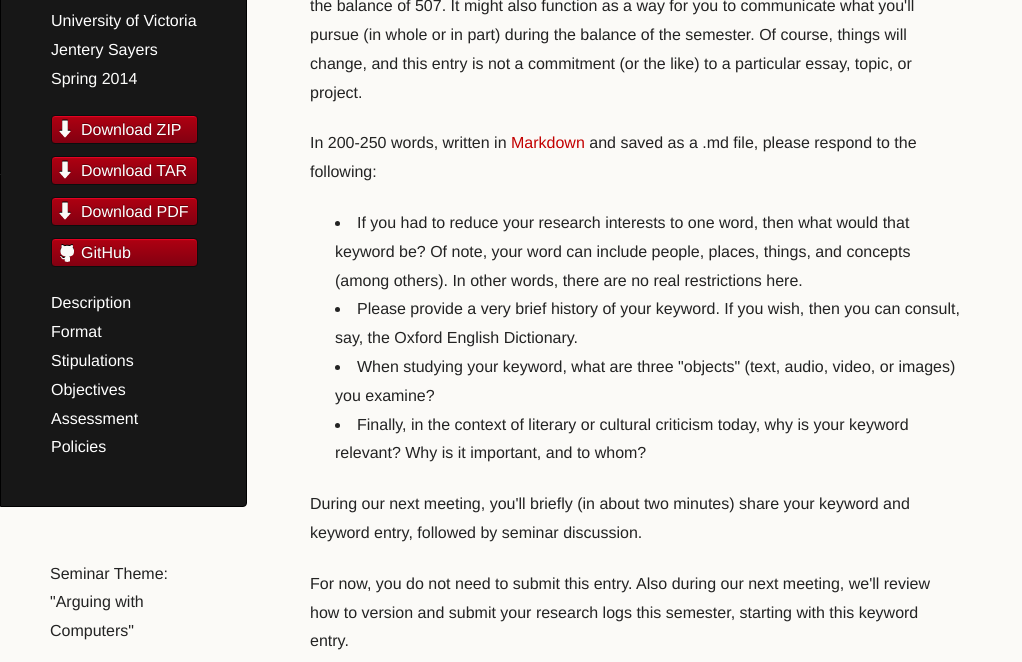
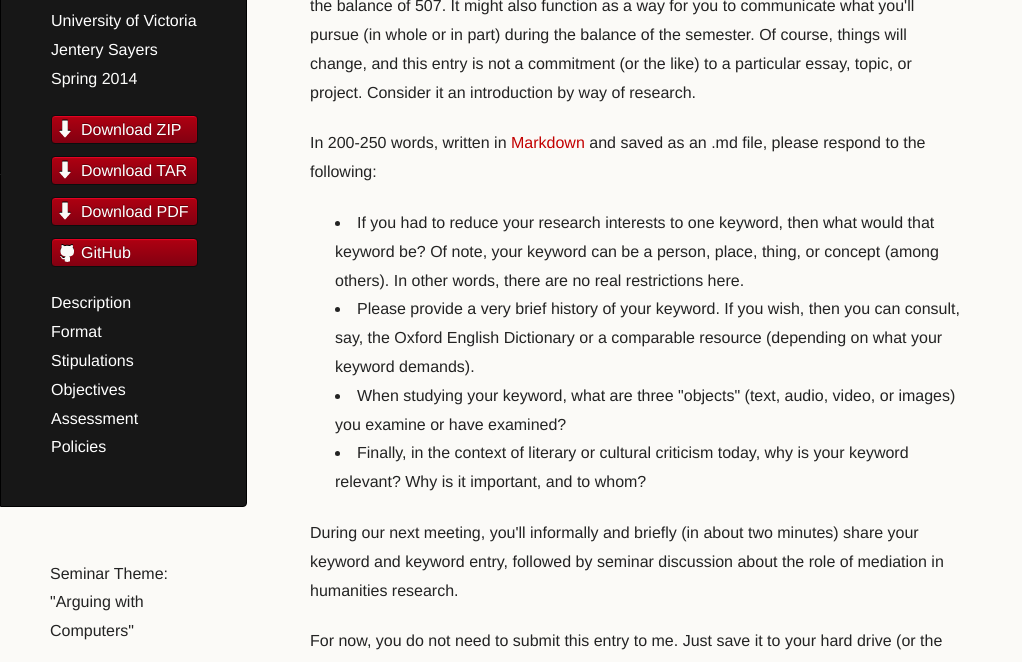
Before and after one commit to uvicmakerlab/507, a plain HTML site: page log1.html in a window 1280 px wide. Shown: the part 122-784 px from the top of the page, without its empty margins (0-1022 px from the left). Drawn offline with Linux system fonts and the light colour scheme.

Commit message:
copy edits

```diff
--- a/log1.html
+++ b/log1.html
@@ -34,19 +34,19 @@
         <h3>
 <a name="description" class="anchor" href="#description"><span class="octicon octicon-link"></span></a>Log 1: Keyword Statement</h3>
 
-<p>The point of this log entry (your first in English 507) is to convey your research interests to the balance of 507. It might also function as a way for you to communicate what you'll pursue (in whole or in part) during the balance of the semester. Of course, things will change, and this entry is not a commitment (or the like) to a particular essay, topic, or project.</p>
+<p>The point of this log entry (your first in English 507) is to convey your research interests to the balance of 507. It might also function as a way for you to communicate what you'll pursue (in whole or in part) during the balance of the semester. Of course, things will change, and this entry is not a commitment (or the like) to a particular essay, topic, or project. Consider it an introduction by way of research.</p>
 
-<p>In 200-250 words, written in <a href="http://daringfireball.net/projects/markdown/syntax" target="_blank">Markdown</a> and saved as a .md file, please respond to the following:<ul>
-<li>If you had to reduce your research interests to one word, then what would that keyword be? Of note, your word can include people, places, things, and concepts (among others). In other words, there are no real restrictions here.</li>
-<li>Please provide a very brief history of your keyword. If you wish, then you can consult, say, the Oxford English Dictionary.</li>
-<li>When studying your keyword, what are three "objects" (text, audio, video, or images) you examine?</li>
+<p>In 200-250 words, written in <a href="http://daringfireball.net/projects/markdown/syntax" target="_blank">Markdown</a> and saved as an .md file, please respond to the following:<ul>
+<li>If you had to reduce your research interests to one keyword, then what would that keyword be? Of note, your keyword can be a person, place, thing, or concept (among others). In other words, there are no real restrictions here.</li>
+<li>Please provide a very brief history of your keyword. If you wish, then you can consult, say, the Oxford English Dictionary or a comparable resource (depending on what your keyword demands).</li>
+<li>When studying your keyword, what are three "objects" (text, audio, video, or images) you examine or have examined?</li>
 <li>Finally, in the context of literary or cultural criticism today, why is your keyword relevant? Why is it important, and to whom?</li></ul></p>
 
-<p>During our next meeting, you'll briefly (in about two minutes) share your keyword and keyword entry, followed by seminar discussion.</p>
+<p>During our next meeting, you'll informally and briefly (in about two minutes) share your keyword and keyword entry, followed by seminar discussion about the role of mediation in humanities research.</p>
 
-<p>For now, you do not need to submit this entry. Also during our next meeting, we'll review how to version and submit your research logs this semester, starting with this keyword entry.</p>
+<p>For now, you do not need to submit this entry to me. Just save it to your hard drive (or the like). Also during our next meeting, we'll review how to version and submit your research logs this semester, starting with this keyword entry.</p>
 
-<p>Before that meeting, please <a href="https://github.com/join" target="_blank">join GitHub</a> and email me your handle. At GitHub, I'm <a href="https://github.com/jentery" target="_blank">jentery</a>. Please also feel free to email me any questions or concerns you have (about the seminar, the readings, or this prompt). Thanks!</p>
+<p>Before that meeting, please <a href="https://github.com/join" target="_blank">join GitHub</a> and email me your handle. At GitHub, I'm <a href="https://github.com/jentery" target="_blank">jentery</a>. For your handle and profile, you do not need to use your name or any identifying information. Please also feel free to email me any questions or concerns you have (about the seminar, the readings, or this prompt). Thanks!</p>
 
 </section>
       <footer>
```
Also changed, not shown: index.html (+2 -2 lines).
